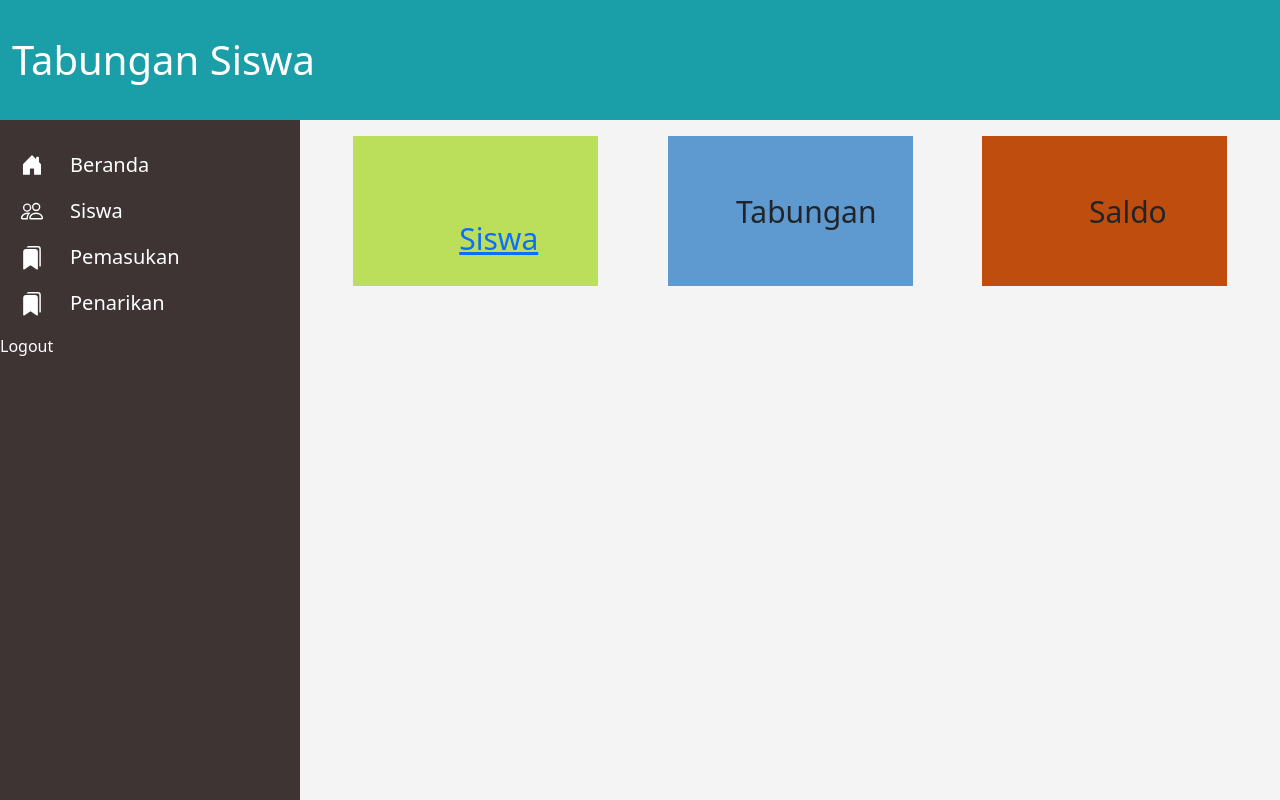
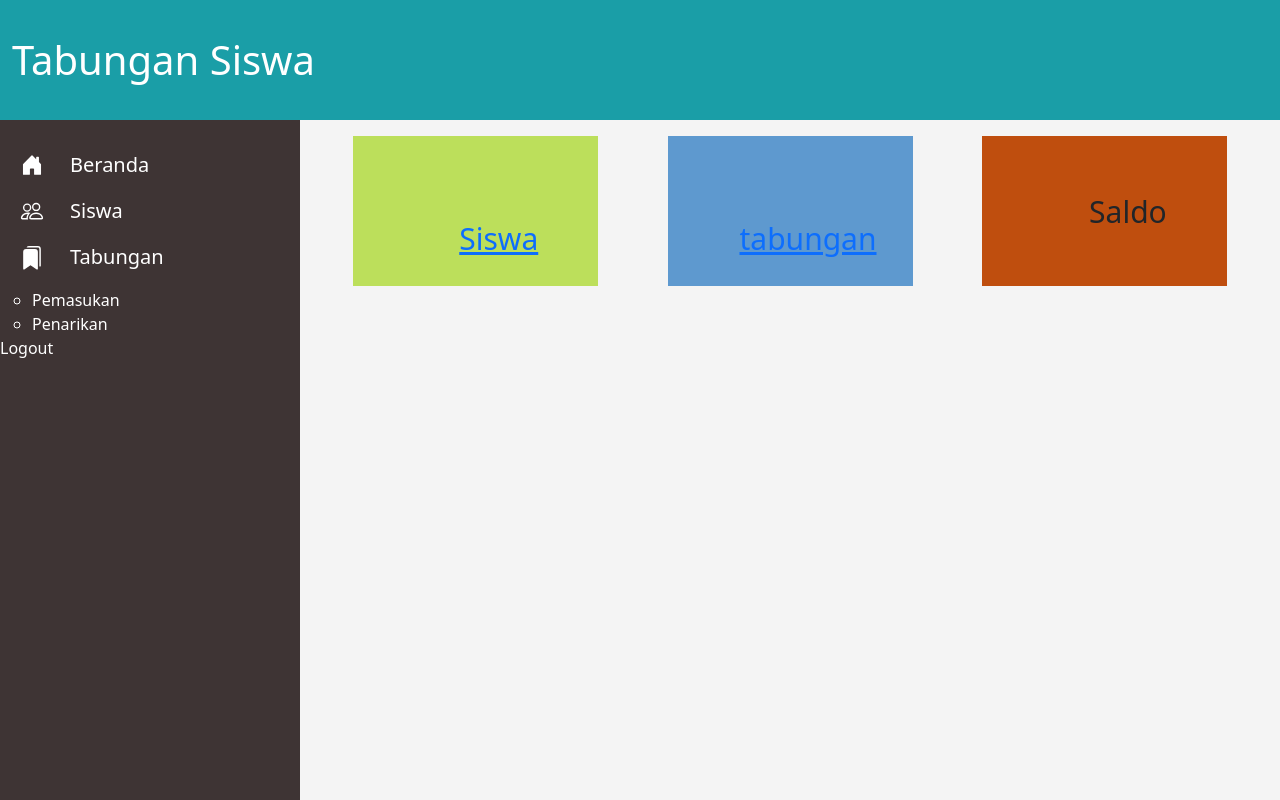
Before and after one commit to titapuspitas/Tefa-Tabungan, a Nuxt app: page / in a window 1280 px wide. Built offline with nearby package versions, Linux system fonts and the light colour scheme; no server answers.

Commit message:
Add files via upload

```diff
--- a/components/Menu.vue
+++ b/components/Menu.vue
@@ -17,17 +17,18 @@
         <li class="tabungan mb-3"><svg xmlns="http://www.w3.org/2000/svg" width="16" height="16" fill="currentColor" class="bi-book bi-bookmarks-fill" viewBox="0 0 16 17">
           <path d="M2 4a2 2 0 0 1 2-2h6a2 2 0 0 1 2 2v11.5a.5.5 0 0 1-.777.416L7 13.101l-4.223 2.815A.5.5 0 0 1 2 15.5z"/>
           <path d="M4.268 1A2 2 0 0 1 6 0h6a2 2 0 0 1 2 2v11.5a.5.5 0 0 1-.777.416L13 13.768V2a1 1 0 0 0-1-1z"/>
-          </svg>Pemasukan
+        </svg>Tabungan
         </li>
       </NuxtLink>
-      <NuxtLink to="/tabungan/narik">
-        <li class="tabungan mb-3"><svg xmlns="http://www.w3.org/2000/svg" width="16" height="16" fill="currentColor" class="bi-book bi-bookmarks-fill" viewBox="0 0 16 17">
-          <path d="M2 4a2 2 0 0 1 2-2h6a2 2 0 0 1 2 2v11.5a.5.5 0 0 1-.777.416L7 13.101l-4.223 2.815A.5.5 0 0 1 2 15.5z"/>
-          <path d="M4.268 1A2 2 0 0 1 6 0h6a2 2 0 0 1 2 2v11.5a.5.5 0 0 1-.777.416L13 13.768V2a1 1 0 0 0-1-1z"/>
-          </svg>Penarikan
-        </li>
-      </NuxtLink>
-      <NuxtLink to="/logout" class=" text-white">
+        <ul>
+          <NuxtLink to="/pemasukan/" style="text-decoration: none;color: white;">
+            <li>Pemasukan</li>
+          </NuxtLink>
+          <NuxtLink to="/penarikan" style="text-decoration: none;color: white;">
+            <li>Penarikan</li>
+          </NuxtLink>
+          </ul>
+      <NuxtLink to="/logout" class="text-white">
         <li class="logout mb-3">
           Logout
         </li>
--- a/pages/dashboard/index.vue
+++ b/pages/dashboard/index.vue
@@ -1,8 +1,8 @@
 <template>
   <div class="container-fluid">
     <div class="row justify-content-evenly">
-      <div class="col-md-3 m-3 d-flex justify-content-end align-items-center siswaa text-center"><nuxt-link to=siswa style="text-decoration: none;color: black;">Siswa<i class="ms-5 bi bi-person-fill zoom "></i></nuxt-link></div>
-      <div class="col-md-3 m-3 d-flex justify-content-end align-items-center tabungann text-center">Tabungan<i class="ms-4 bi bi-bar-chart-fill zoom"></i></div>
+      <div class="col-md-3 m-3 d-flex justify-content-end align-items-center siswaa text-center"><nuxt-link to=siswa class="test">Siswa<i class="ms-5 bi bi-person-fill zoom "></i></nuxt-link></div>
+      <div class="col-md-3 m-3 d-flex justify-content-end align-items-center tabungann text-center"><nuxt-link to=tabungan class="test">Tabungan<i class="ms-4 bi bi-bar-chart-fill zoom"></i></nuxt-link></div>
       <div class="col-md-3 m-3 d-flex justify-content-end align-items-center saldo text-center">Saldo<i class="ms-5 bi bi-pie-chart-fill zoom "></i></div>
     </div>
   </div>
@@ -14,6 +14,13 @@ console.log(user)
 </script>
 
 <style scope>
+a{
+  text-decoration: none;
+}
+.test{
+  text-align: center;
+  color: black;
+}
   .zoom{
     font-size: 100px;
   }
--- a/pages/index.vue
+++ b/pages/index.vue
@@ -2,7 +2,7 @@
     <div class="container-fluid">
       <div class="row justify-content-evenly">
         <div class="col-md-3 m-3 d-flex justify-content-end align-items-center siswaa text-center"><nuxt-link to=siswa class="test">Siswa<i class="ms-5 bi bi-person-fill zoom "></i></nuxt-link></div>
-        <div class="col-md-3 m-3 d-flex justify-content-end align-items-center tabungann text-center">Tabungan<i class="ms-4 bi bi-bar-chart-fill zoom"></i></div>
+        <div class="col-md-3 m-3 d-flex justify-content-end align-items-center tabungann text-center"><nuxt-link to=tabungan class="test">tabungan<i class="ms-4 bi bi-bar-chart-fill zoom"></i></nuxt-link></div>
         <div class="col-md-3 m-3 d-flex justify-content-end align-items-center saldo text-center">Saldo<i class="ms-5 bi bi-pie-chart-fill zoom "></i></div>
       </div>
     </div>
--- /dev/null
+++ b/pages/saldom/index.vue
@@ -0,0 +1,18 @@
+<template>
+  <div class="container-fluid p-5">
+    <div class="row mb-5">
+      <H1 style="text-align: center;">PEMASUKAN</H1>
+        <h2 style="text-align: center;">Nama Siswa</h2>
+        <h1 style="text-align: center;">Rp.saldo</h1>
+        <nuxt-link to="/penarikan">
+            <div class="position-absolute top-50 end-0 p-5 m-6">
+              <div class="col-1">
+                <button class="btn btn-secondary">
+                  kembali
+                </button>
+              </div>
+            </div>
+          </nuxt-link>
+    </div>
+  </div>
+</template>
--- /dev/null
+++ b/pages/saldot/index.vue
@@ -0,0 +1,18 @@
+<template>
+  <div class="container-fluid p-5">
+    <div class="row mb-5">
+      <H1 style="text-align: center;">PENARIKAN</H1>
+        <h2 style="text-align: center;">Nama Siswa</h2>
+        <h1 style="text-align: center;">Rp.saldo</h1>
+        <nuxt-link to="/pemasukan">
+            <div class="position-absolute top-50 end-0 p-5 m-6">
+              <div class="col-1">
+                <button class="btn btn-secondary">
+                  kembali
+                </button>
+              </div>
+            </div>
+          </nuxt-link>
+    </div>
+  </div>
+</template>
--- a/pages/siswa/index.vue
+++ b/pages/siswa/index.vue
@@ -1,6 +1,6 @@
 <template>
     <div class="container-fluid pe-3 pt-5 pb-3">
-      <div class="row text-center">
+      <div class="row text-center p-5">
         <H1>DATA SISWA</H1>
       </div>
       <div class="row justify-content-end">
@@ -32,13 +32,15 @@
               </tr>
             </tbody>
           </table>
-          <div class="row justify-content-end">
-            <div class="col-1">
-              <button class="btn btn-secondary">
-                kembali
-              </button>
+          <nuxt-link to="/dashboard">
+            <div class="position-absolute top-70 end-0 p-5">
+              <div class="col-1">
+                <button class="btn btn-secondary">
+                  kembali
+                </button>
+              </div>
             </div>
-          </div>
+          </nuxt-link>
         </div>
       </div>
     </div>
--- a/pages/tabungan.vue
+++ b/pages/tabungan.vue
@@ -27,15 +27,19 @@
           </div>
         </div>
       </form>
-    <div class="row justify-content-end p-3">
+    <div class="position-absolute top-70 end-0 p-5">
+      <nuxt-link to="/dashboard">
         <button class="btn btn-secondary">
           kembali
         </button>
+      </nuxt-link>
+      <nuxt-link to="/pemasukan">
         <button class="btn btn-primary ms-5">
           simpan
         </button>
+      </nuxt-link>
+      </div>
     </div>
-  </div>
 </template>
 <style scope>
   .btn{
```
